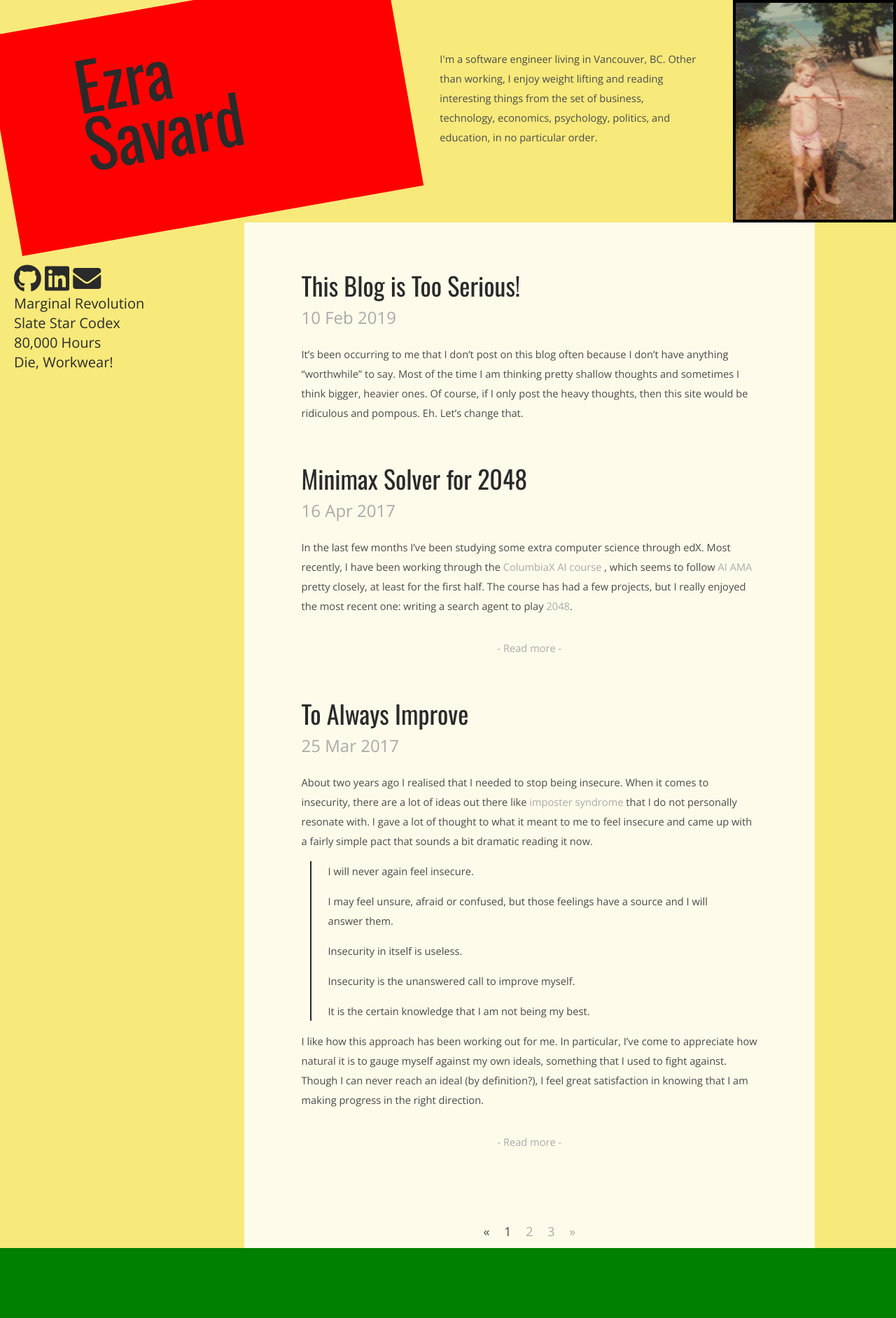
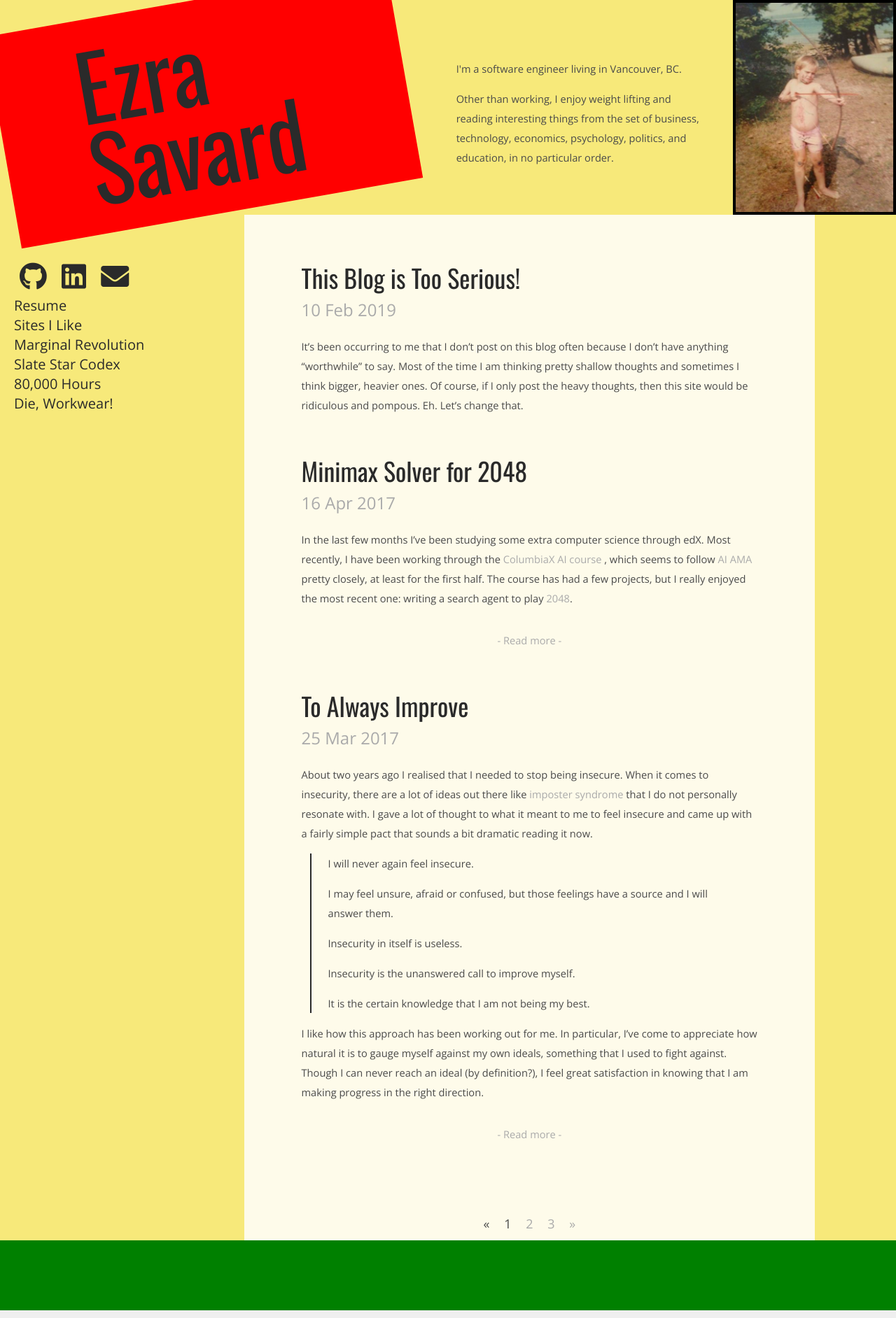
Before and after one commit to ezrasavard/ezrasavard.com, a Jekyll site: the page built from index.html, in a window 1280 px wide. Shown: the whole page at 70% size. Built offline with Jekyll 4.4.1, drawn with Linux system fonts in a browser that asks for light colours; nearby versions of some CDN libraries; the list of posts is cut into pages by our own code.

Commit message:
spacing fixes, good autosizing

```diff
--- a/_includes/navlinks.html
+++ b/_includes/navlinks.html
@@ -20,8 +20,11 @@
       <i class="fab fa-linkedin fa-2x"></i>
     </a>
     <script>mailIcon();</script>
-</nav>
-<nav>
+    <br>
+    <a class=navlink href="{{ site.baseurl }}/resume">Resume</a>
+    <br>
+    <a class=navlink href="{{ site.baseurl }}/links">Sites I Like</a>
+    <br>
     <a class=navlink href="https://marginalrevolution.com">Marginal Revolution</a>
     <br>
     <a class=navlink href="https://slatestarcodex.com">Slate Star Codex</a>
--- a/_layouts/default.html
+++ b/_layouts/default.html
@@ -18,11 +18,15 @@
                     <a class=title href="{{ site.baseurl }}/">Ezra<br>Savard</a>
                 </div>
                 <div class="homepageAboutBlock">
+                    <p>
                     I'm a software engineer living in Vancouver, BC.
+                    </p>
+                    <p>
                     Other than working, I enjoy weight lifting and reading
                     interesting things from the set of business, technology,
                     economics, psychology, politics, and education,
                     in no particular order.
+                    </p>
                 </div>
                 <div class="homepagePictureBlock">
                     <img
--- a/_sass/content.scss
+++ b/_sass/content.scss
@@ -17,8 +17,8 @@ body {
         }
         color: $dark-color;
         font-family: $page-title-font;
-        font-size: 94px;
-        line-height: 66px;
+        font-size: 10vw;
+        line-height: 8vw;
     }
 }
 
--- a/_sass/layout.scss
+++ b/_sass/layout.scss
@@ -19,17 +19,16 @@ main {
     .mahGrid {
         display: grid;
         grid-template-columns: 3fr 2fr 2fr 2fr 1fr 1fr;
-        grid-template-rows: auto 1fr auto;
+        grid-template-rows: minmax(auto, 24vw) 1fr auto;
     }
 }
-
 
 .homepageTitleBlock {
     grid-column: span 2;
     background: red;
     padding-left: 20%;
     padding-right: 20%;
-    padding-top: 10%;
+    padding-top: 7%;
     padding-bottom: 10%;
 }
 @media (min-width: 768px) {
@@ -41,7 +40,7 @@ main {
 .homepageAboutBlock {
     grid-column: span 2;
     padding-top: 15%;
-    padding-left: 10%;
+    padding-left: 15%;
     padding-right: 10%;
     padding-bottom: 5%;
 }
@@ -51,6 +50,9 @@ main {
     padding: 20px;
     padding-top: 60px;
     margin: 0px;
+    i {
+        padding: 8px;
+    }
 }
 
 .homepagePictureBlock {
```
